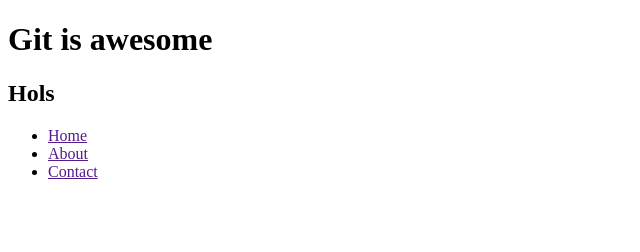
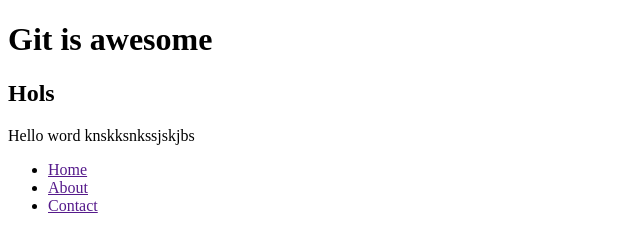
Before and after one commit to Denise-code/gitProject, a plain HTML site: page index.html in a window 1280 px wide. Shown: the whole page, without its empty margins (0-640 px from the left). Drawn offline with Linux system fonts and the light colour scheme.

Commit message:
Added paragraph2
We updated index.html from GitHub

```diff
--- a/index.html
+++ b/index.html
@@ -9,6 +9,7 @@
 <body>
     <h1>Git is awesome</h1>
     <h2>Hols</h2>
+    <p>Hello word knskksnkssjskjbs</p>
     <ul>
         <li><a href="">Home</a></li>
         <li><a href="">About</a></li>
```
